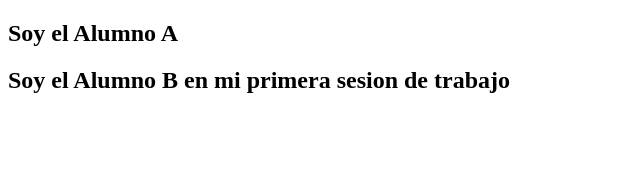
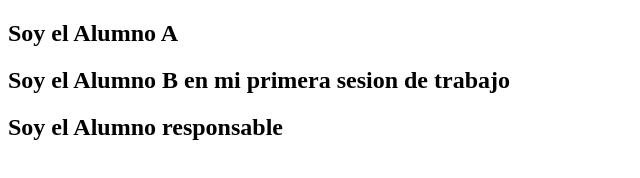
Before and after one commit to andresmartinez6/Aitor-y-Andres, a plain HTML site: page index.html in a window 1280 px wide. Shown: the whole page, without its empty margins (0-640 px from the left). Drawn offline with Linux system fonts and the light colour scheme.

Commit message:
el commit de por la tarde del alumno B

```diff
--- a/index.html
+++ b/index.html
@@ -9,5 +9,6 @@
 <body>
     <h2>Soy el Alumno A</h2>
     <h2>Soy el Alumno B en mi primera sesion de trabajo</h2>
+    <h2>Soy el Alumno responsable</h2>
 </body>
 </html>
```
